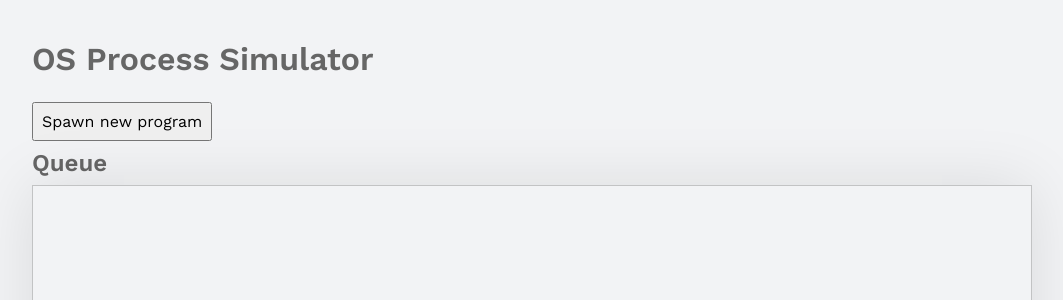
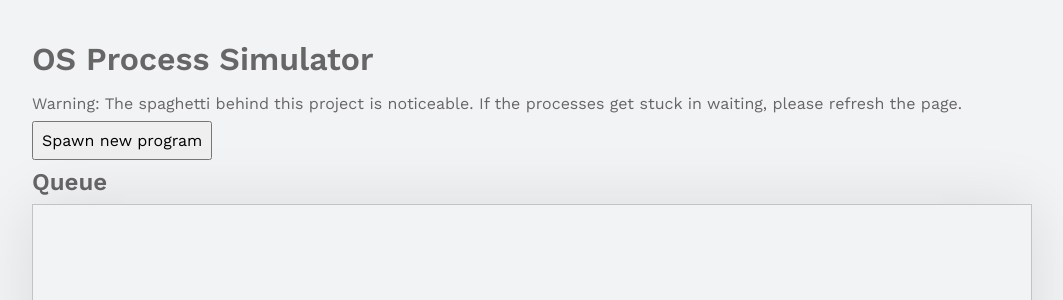
Before and after one commit to fell-lucas/process-simulation, a Next.js app: page / in a window 1280 px wide. Shown: the top 300 px of the page, without its empty margins (108-1171 px from the left). Built offline with nearby package versions, Linux system fonts and the light colour scheme.

Commit message:
spaghetti warning

```diff
--- a/src/pages/index.tsx
+++ b/src/pages/index.tsx
@@ -12,6 +12,8 @@ export default function Home() {
           <title>OS Process Simulator</title>
         </Head>
         <h1 className={styles.title}>OS Process Simulator</h1>
+        <p>Warning: The spaghetti behind this project is noticeable.
+          If the processes get stuck in waiting, please refresh the page.</p>
         <ProcessQueueProvider>
           <Actions />
           <h2>Queue</h2>
```
Also changed, not shown: preview.gif (added), 1 other file (tests, documents, lock files or other folders).
